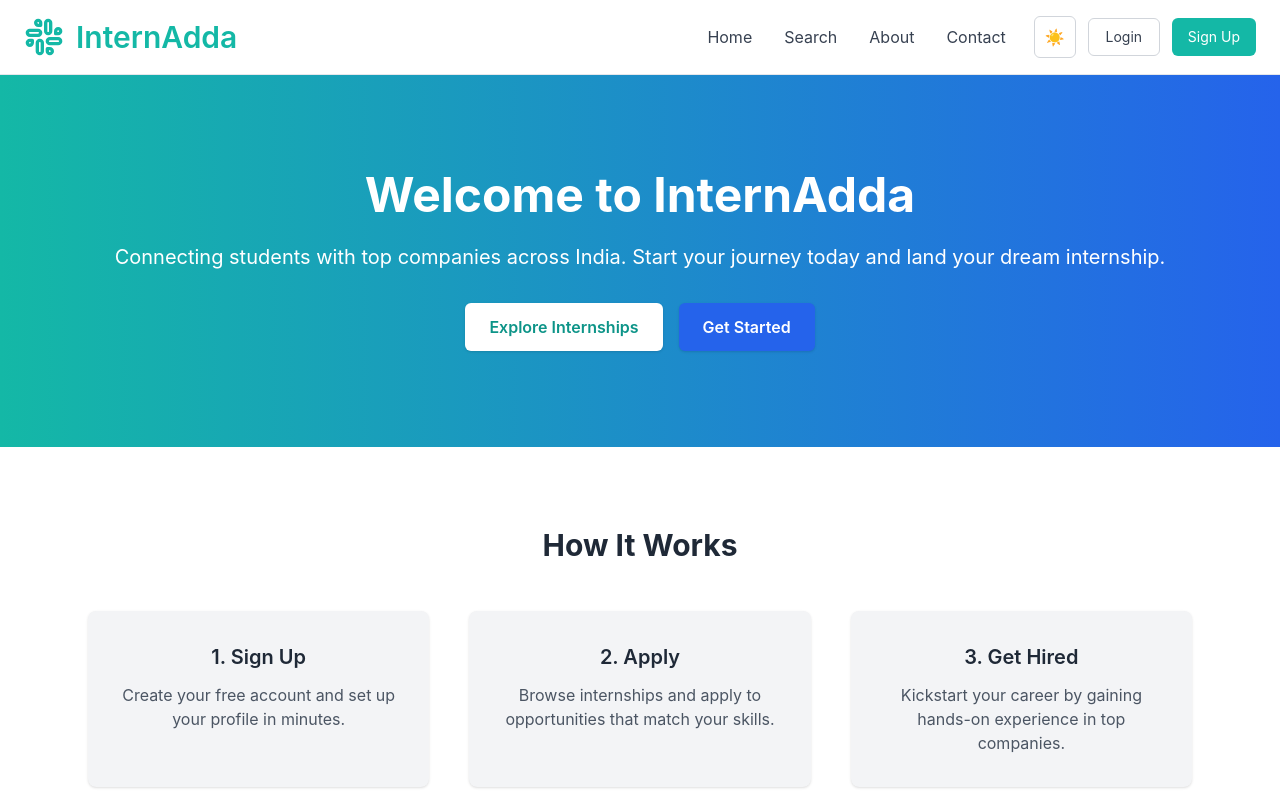
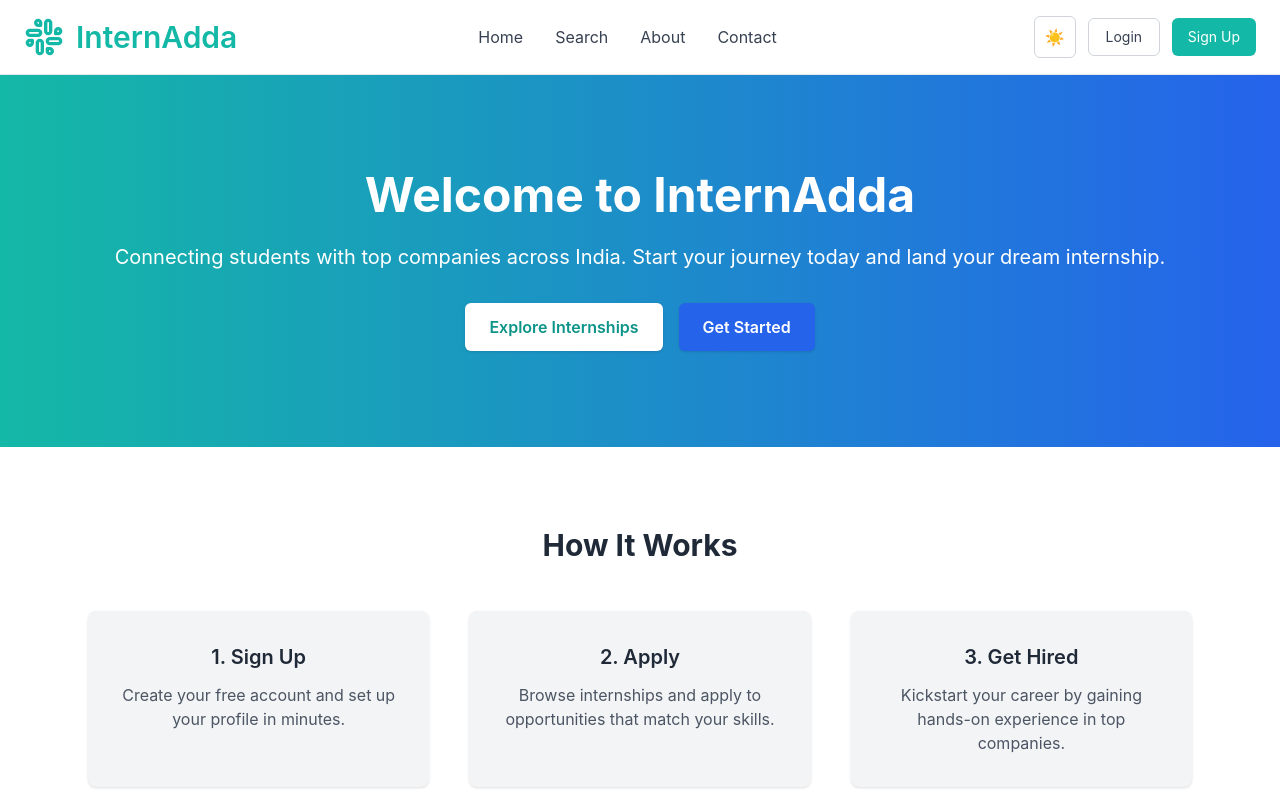
Before and after one commit to devvrat-singh-gth/internshipHub-frontend, a React (Vite) app: page / in a window 1280 px wide. Shown: the top 800 px of the page. Built offline with nearby package versions, Linux system fonts and the light colour scheme.

Commit message:
prototype

```diff
--- a/src/components/Navbar.jsx
+++ b/src/components/Navbar.jsx
@@ -91,10 +91,8 @@ const Navbar = () => {
             </Link>
           </div>
 
-          {/* Right side: Desktop Navigation + Controls */}
-          <div className="hidden md:flex items-center gap-1 sm:gap-3">
-            {/* Desktop Navigation Links */}
-            <div className="flex gap-8 mr-4">
+          {/* Center: Desktop Navigation Links */}
+          <div className="hidden md:flex flex-1 justify-center gap-8 mr-4">
             <Link to="/" className="nav-link hover:text-teal-500">
               Home
             </Link>
@@ -119,10 +117,7 @@ const Navbar = () => {
                 >
                   Recommendations
                 </Link>
-                  <Link
-                    to="/dashboard"
-                    className="nav-link hover:text-teal-500"
-                  >
+                <Link to="/dashboard" className="nav-link hover:text-teal-500">
                   Dashboard
                 </Link>
                 {isAdmin && (
@@ -134,6 +129,8 @@ const Navbar = () => {
             )}
           </div>
 
+          {/* Right side: Desktop Navigation + Controls */}
+          <div className="hidden md:flex items-center gap-1 sm:gap-3">
             {/* Dark Mode Toggle */}
             <button
               onClick={() => setDarkMode(!darkMode)}
```
Lines whose indentation alone changed are shown as unchanged.
